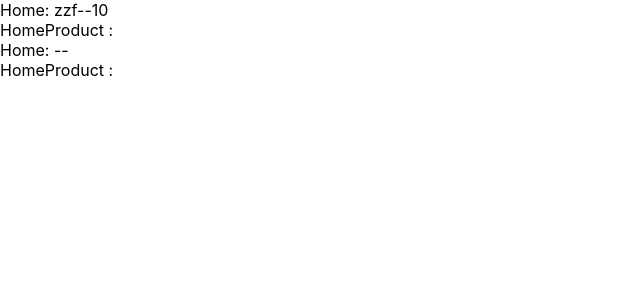
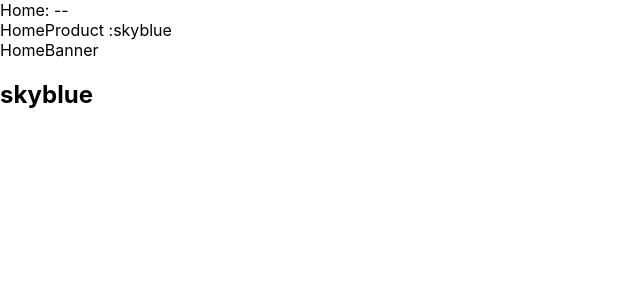
Before and after one commit to maskerzzf/React_Demo, a React (Create React App) app in the folder 06_learn_react/: page / in a window 1280 px wide. Shown: the top 300 px of the page, without its empty margins (0-640 px from the left). Built offline with nearby package versions, Linux system fonts and the light colour scheme.

Commit message:
上下文(函数式)

```diff
--- a/06_learn_react/src/08_非父子组件通信/App.jsx
+++ b/06_learn_react/src/08_非父子组件通信/App.jsx
@@ -1,5 +1,6 @@
 import React, { Component } from 'react'
 import Home from './Home'
+import HomeBanner from './HomeBanner'
 import ThemeContext from './theme-context'
 export class App extends Component {
   constructor() {
@@ -15,11 +16,13 @@ export class App extends Component {
     const { info } = this.state
     return (
       <div>
-        <Home name='zzf' age='10' />
+        {/* <Home name='zzf' age='10' /> */}
         <ThemeContext.Provider value={{color:'skyblue'}}>
           {/* <Home {...info} /> */}
           <Home/>
+          <HomeBanner/>
         </ThemeContext.Provider>
+
 
       </div>
     )
--- /dev/null
+++ b/06_learn_react/src/08_非父子组件通信/HomeBanner.jsx
@@ -0,0 +1,17 @@
+import ThemeContext from "./theme-context"
+function HomeBanner(){
+    return (
+        <div>
+            HomeBanner
+            <ThemeContext.Consumer>
+                {
+                    value=>{
+                        console.log(value)
+                        return (<h2>{value.color}</h2>)
+                    }
+                }
+            </ThemeContext.Consumer>
+        </div>
+    )
+}
+export default HomeBanner
--- a/06_learn_react/src/08_非父子组件通信/HomeProduct.jsx
+++ b/06_learn_react/src/08_非父子组件通信/HomeProduct.jsx
@@ -2,10 +2,10 @@ import React, { Component } from 'react'
 import ThemeContext from './theme-context'
 export class HomeProduct extends Component {
   render() {
-    console.log(this.context)
+    console.log(this.context.color)
     //const {color} = this.context
     return (
-      <div>HomeProduct :</div>
+      <div>HomeProduct :{this.context.color}</div>
     )
   }
 }
```
